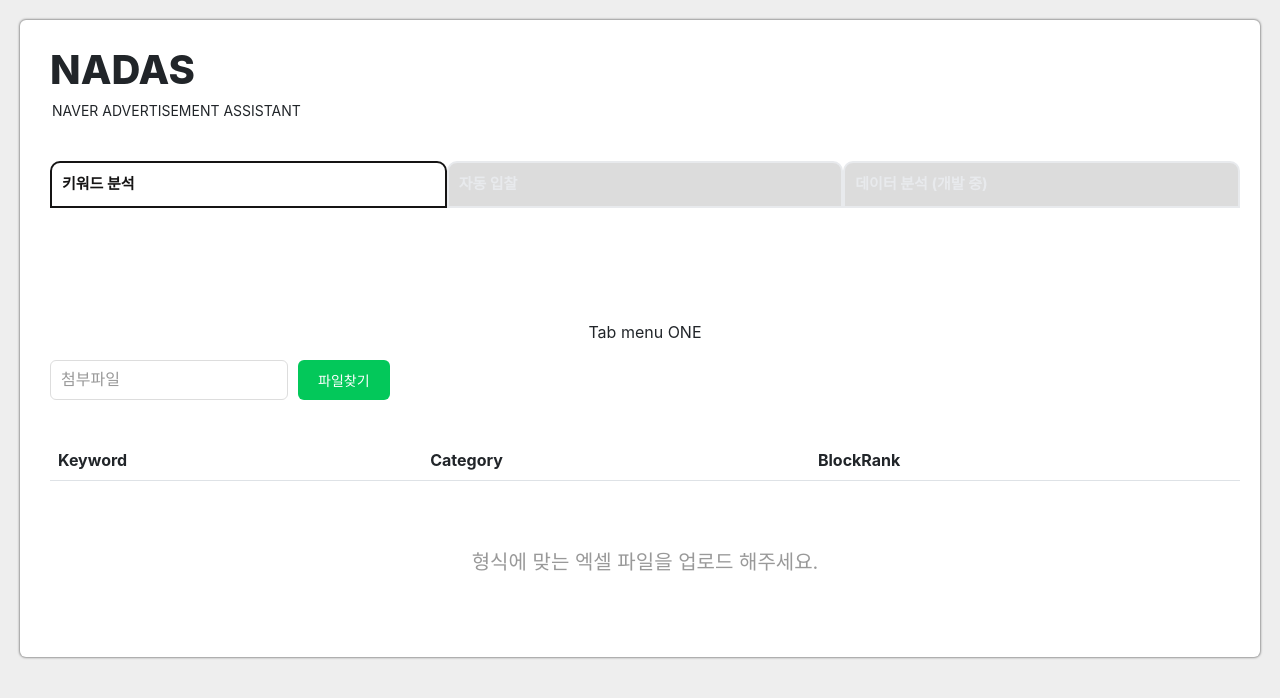
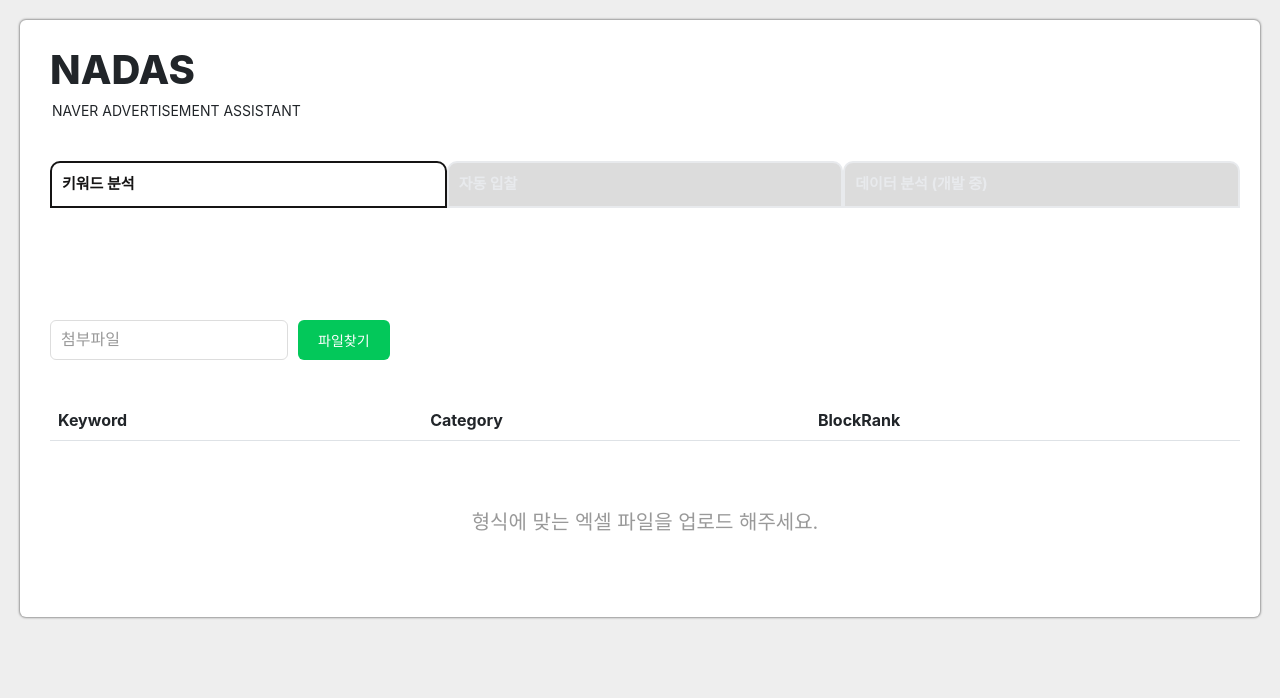
Before and after one commit to Hooniya-nolja/NADAS, a React (Create React App) app in the folder client/: page / in a window 1280 px wide. Shown: the top 698 px of the page. Built offline with nearby package versions, Linux system fonts and the light colour scheme.

Commit message:
[UI] 키워드분석을 탭 형식으로 변경 완료

```diff
--- a/client/src/App.js
+++ b/client/src/App.js
@@ -5,66 +5,10 @@
 import axios from 'axios';
 import styled from "styled-components";
 import * as S from './styles/styles.js';
-import Bidding from './bidding.js';
 import Tab from './Tab.js';
+import KeywordAnalyze from "./KeywordAnalyze.js";
 
 function App() {
-  const [items, setItems] = useState([]);
-
-  const readExcel=(file)=>{
-
-    const promise = new Promise((resolve,reject)=>{
-      const fileReader = new FileReader();
-      fileReader.readAsArrayBuffer(file);
-
-      fileReader.onload = (e) => {
-        const bufferArray = e.target.result;
-
-        const wb=XLSX.read(bufferArray, { type: "buffer" });
-
-        const wsname = wb.SheetNames[0];
-
-        const ws = wb.Sheets[wsname];
-
-        const data = XLSX.utils.sheet_to_json(ws);
-
-        resolve(data);
-      };
-
-      fileReader.onerror = (error) => {
-        reject(error);
-      };
-    });
-
-    promise.then((d)=>{
-      // setItems(d);
-      sendExcelData(d);
-    });
-
-  };
-
-  const sendExcelData = async(excelData) => {
-    try {
-      console.log('Before original excel data : \n', excelData);
-      const response = await axios.post('/keyword-excel', {
-        excelData
-      });
-      console.log('POST keyword-excel response : \n', response.data);
-      setItems(response.data);
-
-    } catch (err) {
-      console.log('ERROR sendExcelData : \n', err.response);
-    }
-  }
-
-  const excelDownload = async (columns) => {
-    const ws = XLSX.utils.json_to_sheet(columns);
-    const wb = XLSX.utils.book_new();
-
-    console.log('Excel download ==> excelData : ', items);
-    XLSX.utils.book_append_sheet(wb, ws, 'Sheet1');
-    XLSX.writeFile(wb, `NADAS_${Date.now()}.xlsx`);
-  };
 
   return (
     <S.Container>
@@ -79,71 +23,10 @@
 
         <Tab />
 
-        <S.InputContainer>
-          <S.FileNameLabel id="fileName">첨부파일</S.FileNameLabel>
-          <S.LabelExcel for="excelFile">파일찾기</S.LabelExcel>
-          <S.InputExcelOriginal type="file" id="excelFile"
-            onChange={(e)=>{
-              let input = document.getElementById('excelFile')
-              let fileName = input.files[0].name;
-              let placeholderInput = document.getElementById('fileName');
-              placeholderInput.textContent = fileName;
-              const file = e.target.files[0];
-              readExcel(file);
-            }}
-          />
-          {
-            items[0] &&
-            <S.DownloadButton className='excel-btn' onClick={()=> excelDownload(items)}>
-            엑셀 다운로드
-            </S.DownloadButton>
-          }
-          {
-            items[0] &&
-            <S.ReloadButton className='reload-btn' onClick={()=> window.location.reload()}>
-              새로고침
-            </S.ReloadButton>
-          }
-        </S.InputContainer>
-
-        <table class="table">
-          <thead>
-            <tr>
-              <th scope="col">Keyword</th>
-              <th scope="col">Category</th>
-              <th scope="col">BlockRank</th>
-              {/* <th scope="col">AD_1st</th>
-              <th scope="col">AD_2nd</th>
-              <th scope="col">AD_3rd</th> */}
-            </tr>
-          </thead>
-          <tbody>
-            {
-              items.map((d) => (
-                <tr key={d.Keyword}>
-                  <th>{d.Keyword}</th>
-                  <td>{d.Category}</td>
-                  <td>{d.BlockRank}</td>
-                  {/* <td>{d.AD_1st}</td>
-                  <td>{d.AD_2nd}</td>
-                  <td>{d.AD_3rd}</td> */}
-                </tr>
-              ))
-            }
-          </tbody>
-        </table>
-        {
-          !items[0] &&
-          <S.CautionText>
-           형식에 맞는 엑셀 파일을 업로드 해주세요.
-          </S.CautionText>
-        }
       </S.InnerContainer>
-
     </S.Container>
   );
 }
 
 
-
 export default App;
--- /dev/null
+++ b/client/src/KeywordAnalyze.js
@@ -0,0 +1,139 @@
+import React, { useState } from "react";
+import logo from './logo.svg';
+import './App.css';
+import * as XLSX from "xlsx";
+import axios from 'axios';
+import styled from "styled-components";
+import * as S from './styles/styles.js';
+import Tab from './Tab.js';
+
+function KeywordAnalyze() {
+  const [items, setItems] = useState([]);
+
+  const readExcel=(file)=>{
+
+    const promise = new Promise((resolve,reject)=>{
+      const fileReader = new FileReader();
+      fileReader.readAsArrayBuffer(file);
+
+      fileReader.onload = (e) => {
+        const bufferArray = e.target.result;
+
+        const wb=XLSX.read(bufferArray, { type: "buffer" });
+
+        const wsname = wb.SheetNames[0];
+
+        const ws = wb.Sheets[wsname];
+
+        const data = XLSX.utils.sheet_to_json(ws);
+
+        resolve(data);
+      };
+
+      fileReader.onerror = (error) => {
+        reject(error);
+      };
+    });
+
+    promise.then((d)=>{
+      // setItems(d);
+      sendExcelData(d);
+    });
+
+  };
+
+  const sendExcelData = async(excelData) => {
+    try {
+      console.log('Before original excel data : \n', excelData);
+      const response = await axios.post('/keyword-excel', {
+        excelData
+      });
+      console.log('POST keyword-excel response : \n', response.data);
+      setItems(response.data);
+
+    } catch (err) {
+      console.log('ERROR sendExcelData : \n', err.response);
+    }
+  }
+
+  const excelDownload = async (columns) => {
+    const ws = XLSX.utils.json_to_sheet(columns);
+    const wb = XLSX.utils.book_new();
+
+    console.log('Excel download ==> excelData : ', items);
+    XLSX.utils.book_append_sheet(wb, ws, 'Sheet1');
+    XLSX.writeFile(wb, `NADAS_${Date.now()}.xlsx`);
+  };
+
+  return (
+    // <S.Container>
+    //   <S.InnerContainer>
+    <>
+        <S.InputContainer>
+          <S.FileNameLabel id="fileName">첨부파일</S.FileNameLabel>
+          <S.LabelExcel for="excelFile">파일찾기</S.LabelExcel>
+          <S.InputExcelOriginal type="file" id="excelFile"
+            onChange={(e)=>{
+              let input = document.getElementById('excelFile')
+              let fileName = input.files[0].name;
+              let placeholderInput = document.getElementById('fileName');
+              placeholderInput.textContent = fileName;
+              const file = e.target.files[0];
+              readExcel(file);
+            }}
+          />
+          {
+            items[0] &&
+            <S.DownloadButton className='excel-btn' onClick={()=> excelDownload(items)}>
+            엑셀 다운로드
+            </S.DownloadButton>
+          }
+          {
+            items[0] &&
+            <S.ReloadButton className='reload-btn' onClick={()=> window.location.reload()}>
+              새로고침
+            </S.ReloadButton>
+          }
+        </S.InputContainer>
+
+        <table class="table">
+          <thead>
+            <tr>
+              <th scope="col">Keyword</th>
+              <th scope="col">Category</th>
+              <th scope="col">BlockRank</th>
+              {/* <th scope="col">AD_1st</th>
+              <th scope="col">AD_2nd</th>
+              <th scope="col">AD_3rd</th> */}
+            </tr>
+          </thead>
+          <tbody>
+            {
+              items.map((d) => (
+                <tr key={d.Keyword}>
+                  <th>{d.Keyword}</th>
+                  <td>{d.Category}</td>
+                  <td>{d.BlockRank}</td>
+                  {/* <td>{d.AD_1st}</td>
+                  <td>{d.AD_2nd}</td>
+                  <td>{d.AD_3rd}</td> */}
+                </tr>
+              ))
+            }
+          </tbody>
+        </table>
+        {
+          !items[0] &&
+          <S.CautionText>
+           형식에 맞는 엑셀 파일을 업로드 해주세요.
+          </S.CautionText>
+        }
+    </>
+    //   </S.InnerContainer>
+    // </S.Container>
+  );
+}
+
+
+
+export default KeywordAnalyze;
--- a/client/src/Tab.js
+++ b/client/src/Tab.js
@@ -1,13 +1,14 @@
 import React, { useState } from "react";
 import styled from "styled-components";
+import KeywordAnalyze from "./KeywordAnalyze";
 
 function Tab() {
   const [currentTab, clickTab] = useState(0);
 
   const menuArr = [
-    { name: '키워드 분석', content: 'Tab menu ONE' },
-    { name: '자동 입찰', content: 'Tab menu TWO' },
-    { name: '데이터 분석 (개발 중)', content: 'Tab menu THREE' },
+    { name: '키워드 분석', content: <KeywordAnalyze /> },
+    { name: '자동 입찰', content: <Desc><p>Tab menu TWO</p></Desc> },
+    { name: '데이터 분석 (개발 중)', content: <Desc><p>Tab menu THREE</p></Desc> },
   ];
 
   const selectMenuHandler = (index) => {
@@ -30,9 +31,7 @@
               onClick={() => selectMenuHandler(index)}>{el.name}</li>
             ))}
         </TabMenu>
-        <Desc>
-          <p>{menuArr[currentTab].content}</p>
-        </Desc>
+        {menuArr[currentTab].content}
       </div>
     </>
   )
```
